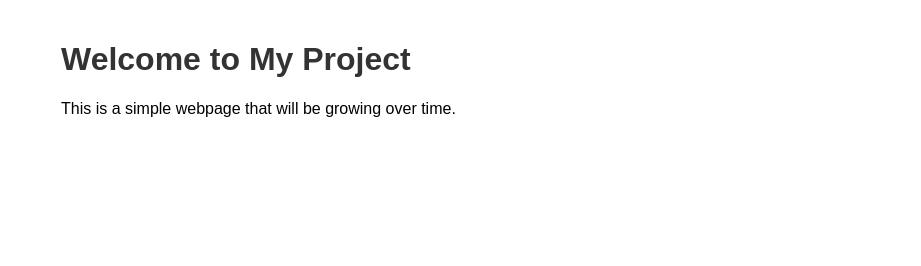
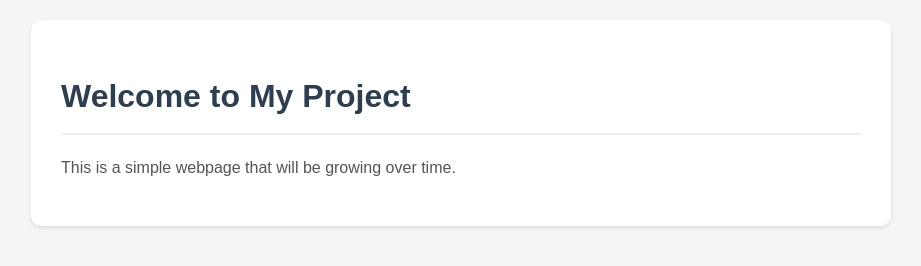
Before and after one commit to fquintero-adrtec/new-project-test, a plain HTML site: page index.html in a window 1280 px wide. Shown: the whole page, without its empty margins (179-1100 px from the left). Drawn offline with Linux system fonts and the light colour scheme.

Commit message:
Add enhanced CSS styling

```diff
--- a/index.html
+++ b/index.html
@@ -9,13 +9,25 @@
             font-family: Arial, sans-serif;
             margin: 0;
             padding: 20px;
+            background-color: #f5f5f5;
+            line-height: 1.6;
         }
         .container {
             max-width: 800px;
             margin: 0 auto;
+            background-color: white;
+            padding: 30px;
+            border-radius: 10px;
+            box-shadow: 0 2px 4px rgba(0,0,0,0.1);
         }
         h1 {
-            color: #333;
+            color: #2c3e50;
+            border-bottom: 2px solid #eee;
+            padding-bottom: 10px;
+            margin-bottom: 20px;
+        }
+        p {
+            color: #555;
         }
     </style>
 </head>
```
